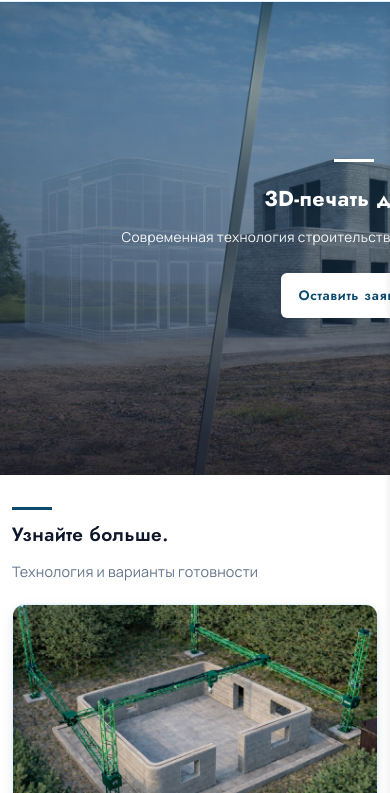
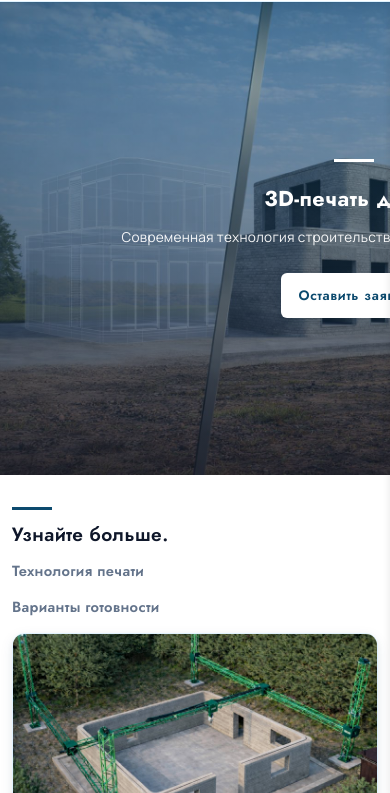
Before and after one commit to larion4ik123-ux/3dDom, a plain HTML site: page index.html in a window 390 px wide. Shown: the part 51-844 px from the top of the page. Drawn offline with nearby package versions, Linux system fonts and the light colour scheme.

Commit message:
Update homepage card captions and simplify technology step text.
Split the section subtitle into two labels above each card and remove the extra paragraph from step two for cleaner content.

Made-with: Cursor

```diff
--- a/css/style.css
+++ b/css/style.css
@@ -457,6 +457,23 @@ body {
     grid-template-columns: repeat(2, 1fr);
 }
 
+.cards-two-caption {
+    display: grid;
+    grid-template-columns: repeat(2, 1fr);
+    gap: 2rem;
+    margin: -1rem 0 0.9rem;
+}
+
+.cards-two-caption p {
+    font-family: var(--font-heading);
+    font-size: 1rem;
+    font-weight: 600;
+    color: var(--text-light);
+    letter-spacing: 0.02em;
+    text-align: center;
+    margin: 0;
+}
+
 .card-link {
     display: block;
     text-decoration: none;
@@ -739,6 +756,18 @@ body {
         grid-template-columns: 1fr;
     }
 
+    .cards-two-caption {
+        grid-template-columns: 1fr;
+        gap: 0.65rem;
+        margin-top: -0.5rem;
+        margin-bottom: 0.8rem;
+    }
+
+    .cards-two-caption p {
+        text-align: left;
+        font-size: 0.92rem;
+    }
+
     .block-head {
         flex-direction: column;
         align-items: flex-start;
--- a/index.html
+++ b/index.html
@@ -51,8 +51,11 @@
                 <div class="block-head">
                     <div class="block-line"></div>
                     <h2 class="block-title">Узнайте больше.</h2>
-                    <p class="block-caption">Технология и варианты готовности</p>
                     <div class="block-line-right"></div>
+                </div>
+                <div class="cards-two-caption" aria-hidden="true">
+                    <p>Технология печати</p>
+                    <p>Варианты готовности</p>
                 </div>
                 <div class="cards-row cards-two">
                     <a href="technology.html" class="card-link">
```
Also changed, not shown: technology.html (+0 -1 lines).
